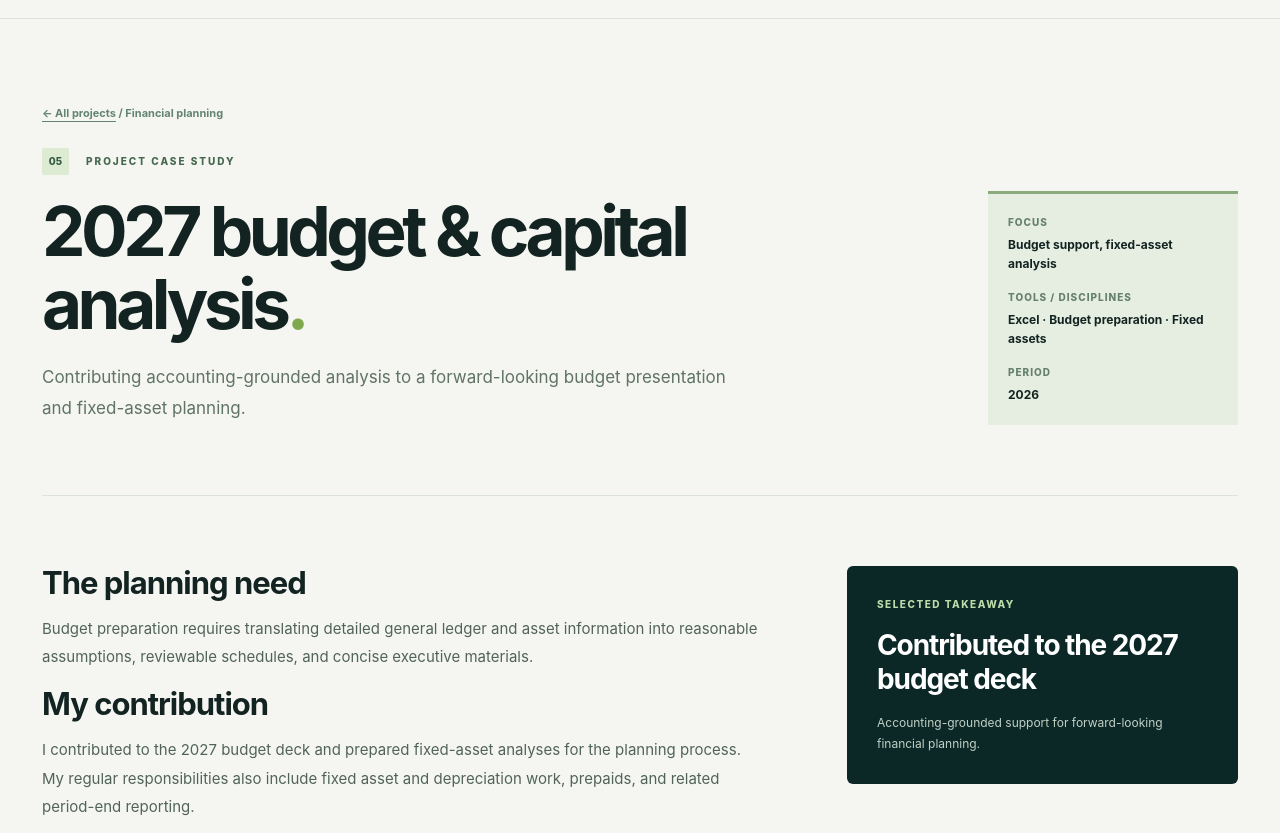
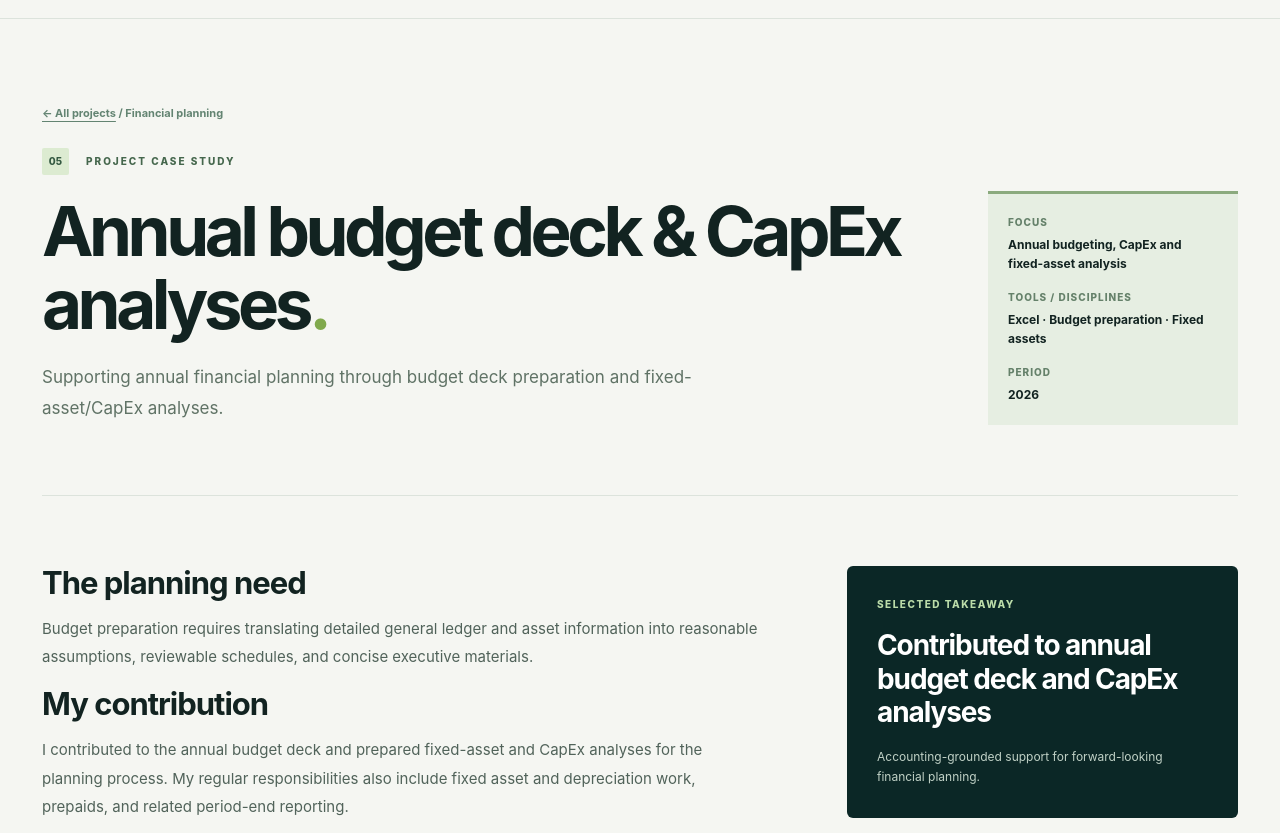
Before and after one commit to camfernand/camfernand.github.io, a plain HTML site: page projects/budget-capex.html in a window 1280 px wide. Shown: the part 67-900 px from the top of the page. Drawn offline with Linux system fonts and the light colour scheme.

Commit message:
Generalize annual budget and CapEx case study; update professional LinkedIn link

```diff
--- a/projects/budget-capex.html
+++ b/projects/budget-capex.html
@@ -1,8 +1,8 @@
 <!doctype html>
-<html lang="en"><head><meta charset="utf-8"><meta name="viewport" content="width=device-width, initial-scale=1"><meta name="description" content="Contributing accounting-grounded analysis to a forward-looking budget presentation and fixed-asset planning."><title>2027 budget &amp; capital analysis | Cameron Fernandez</title><link rel="icon" href="../favicon.svg" type="image/svg+xml"><link rel="stylesheet" href="../style.css"><script defer src="../script.js"></script></head><body>
-<a class="skip-link" href="#main">Skip to content</a><header class="site-header"><div class="container nav-wrap"><a href="../" class="brand" aria-label="Cameron Fernandez home"><span class="brand-icon">CF<span class="brand-dot">.</span></span><span class="brand-name">CAMERON<br>FERNANDEZ</span></a><button class="menu-toggle" aria-expanded="false" aria-controls="main-nav" aria-label="Toggle navigation"><span></span><span></span><span></span></button><nav id="main-nav" class="main-nav" aria-label="Main navigation"><a href="../#impact">Impact</a><a href="../#projects">Projects</a><a href="../#experience">Experience</a><a href="../#expertise">Expertise</a><a class="nav-contact" target="_blank" rel="noopener noreferrer" href="https://www.linkedin.com/in/cameron-f-29045a133/">Connect ↗</a></nav></div></header>
-<main id="main" class="container"><section class="case-hero"><div><div class="breadcrumb"><a href="../#projects">← All projects</a> / Financial planning</div><div class="section-kicker"><span class="kicker-num">05</span> PROJECT CASE STUDY</div><h1>2027 budget &amp; capital analysis<span class="period">.</span></h1><p class="case-intro">Contributing accounting-grounded analysis to a forward-looking budget presentation and fixed-asset planning.</p></div><aside class="case-meta" aria-label="Project details"><dl><dt>FOCUS</dt><dd>Budget support, fixed-asset analysis</dd><dt>TOOLS / DISCIPLINES</dt><dd>Excel · Budget preparation · Fixed assets</dd><dt>PERIOD</dt><dd>2026</dd></dl></aside></section><div class="case-body"><div><section><h2>The planning need</h2><p>Budget preparation requires translating detailed general ledger and asset information into reasonable assumptions, reviewable schedules, and concise executive materials.</p></section>
-<section><h2>My contribution</h2><p>I contributed to the 2027 budget deck and prepared fixed-asset analyses for the planning process. My regular responsibilities also include fixed asset and depreciation work, prepaids, and related period-end reporting.</p></section>
+<html lang="en"><head><meta charset="utf-8"><meta name="viewport" content="width=device-width, initial-scale=1"><meta name="description" content="Supporting annual financial planning through budget deck preparation and fixed-asset/CapEx analyses."><title>Annual budget deck &amp; CapEx analyses | Cameron Fernandez</title><link rel="icon" href="../favicon.svg" type="image/svg+xml"><link rel="stylesheet" href="../style.css"><script defer src="../script.js"></script></head><body>
+<a class="skip-link" href="#main">Skip to content</a><header class="site-header"><div class="container nav-wrap"><a href="../" class="brand" aria-label="Cameron Fernandez home"><span class="brand-icon">CF<span class="brand-dot">.</span></span><span class="brand-name">CAMERON<br>FERNANDEZ</span></a><button class="menu-toggle" aria-expanded="false" aria-controls="main-nav" aria-label="Toggle navigation"><span></span><span></span><span></span></button><nav id="main-nav" class="main-nav" aria-label="Main navigation"><a href="../#impact">Impact</a><a href="../#projects">Projects</a><a href="../#experience">Experience</a><a href="../#expertise">Expertise</a><a class="nav-contact" target="_blank" rel="noopener noreferrer" href="https://www.linkedin.com/in/camjf/">Connect ↗</a></nav></div></header>
+<main id="main" class="container"><section class="case-hero"><div><div class="breadcrumb"><a href="../#projects">← All projects</a> / Financial planning</div><div class="section-kicker"><span class="kicker-num">05</span> PROJECT CASE STUDY</div><h1>Annual budget deck &amp; CapEx analyses<span class="period">.</span></h1><p class="case-intro">Supporting annual financial planning through budget deck preparation and fixed-asset/CapEx analyses.</p></div><aside class="case-meta" aria-label="Project details"><dl><dt>FOCUS</dt><dd>Annual budgeting, CapEx and fixed-asset analysis</dd><dt>TOOLS / DISCIPLINES</dt><dd>Excel · Budget preparation · Fixed assets</dd><dt>PERIOD</dt><dd>2026</dd></dl></aside></section><div class="case-body"><div><section><h2>The planning need</h2><p>Budget preparation requires translating detailed general ledger and asset information into reasonable assumptions, reviewable schedules, and concise executive materials.</p></section>
+<section><h2>My contribution</h2><p>I contributed to the annual budget deck and prepared fixed-asset and CapEx analyses for the planning process. My regular responsibilities also include fixed asset and depreciation work, prepaids, and related period-end reporting.</p></section>
 <section><h2>The analytical approach</h2><ol><li>Gather relevant historical records and current asset schedules.</li><li>Organize assumptions and supporting detail for review.</li><li>Analyze expected depreciation and capital-related considerations.</li><li>Prepare reporting that makes variances and key drivers easier to discuss.</li><li>Reconcile planning outputs back to known accounting records where applicable.</li></ol></section>
 <section><h2>Why it matters</h2><p>Forward-looking planning is stronger when finance teams can link the story in the presentation to disciplined accounting detail. My involvement bridges operational close work and management-facing planning.</p></section>
-<p class="case-note"><strong>About this portfolio:</strong> The project narrative summarizes professional contributions and workflows. Interactive examples, where available, use fictional data and do not access an organization’s systems.</p></div><aside class="case-outcome"><div class="outcome-label">SELECTED TAKEAWAY</div><strong>Contributed to the 2027 budget deck</strong><p>Accounting-grounded support for forward-looking financial planning.</p></aside></div><div class="case-next"><a href="../#projects">← View all projects</a><a href="../#experience">Career journey ↗</a></div></main><footer class="footer"><div class="container footer-inner"><a href="../" class="footer-logo">CF<span>.</span></a><div>© <span id="year">2026</span> Cameron Fernandez. Professional portfolio.</div><div class="footer-note">Generalized case studies.</div><a href="#main" class="back-top">Back to top ↑</a></div></footer></body></html>
+<p class="case-note"><strong>About this portfolio:</strong> The project narrative summarizes professional contributions and workflows. Interactive examples, where available, use fictional data and do not access an organization’s systems.</p></div><aside class="case-outcome"><div class="outcome-label">SELECTED TAKEAWAY</div><strong>Contributed to annual budget deck and CapEx analyses</strong><p>Accounting-grounded support for forward-looking financial planning.</p></aside></div><div class="case-next"><a href="../#projects">← View all projects</a><a href="../#experience">Career journey ↗</a></div></main><footer class="footer"><div class="container footer-inner"><a href="../" class="footer-logo">CF<span>.</span></a><div>© <span id="year">2026</span> Cameron Fernandez. Professional portfolio.</div><div class="footer-note">Generalized case studies.</div><a href="#main" class="back-top">Back to top ↑</a></div></footer></body></html>
```
